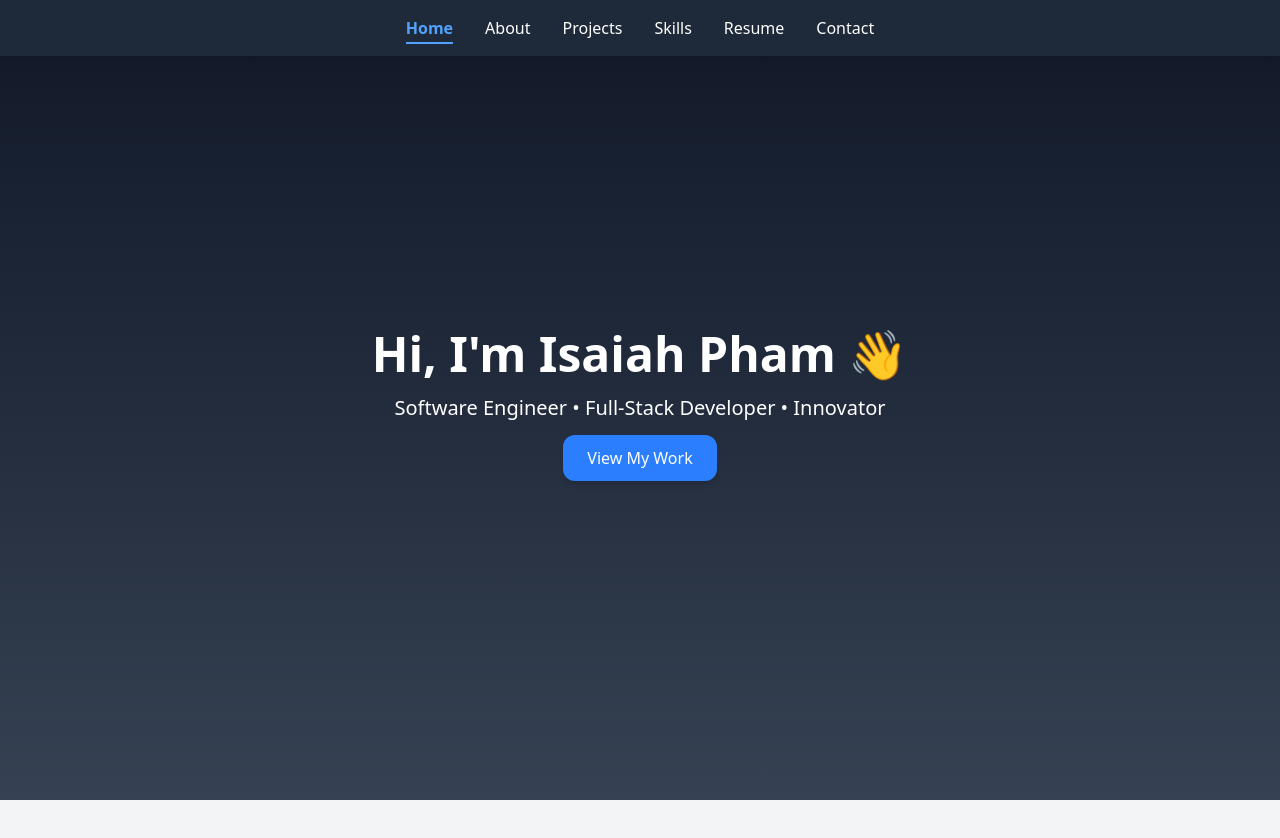
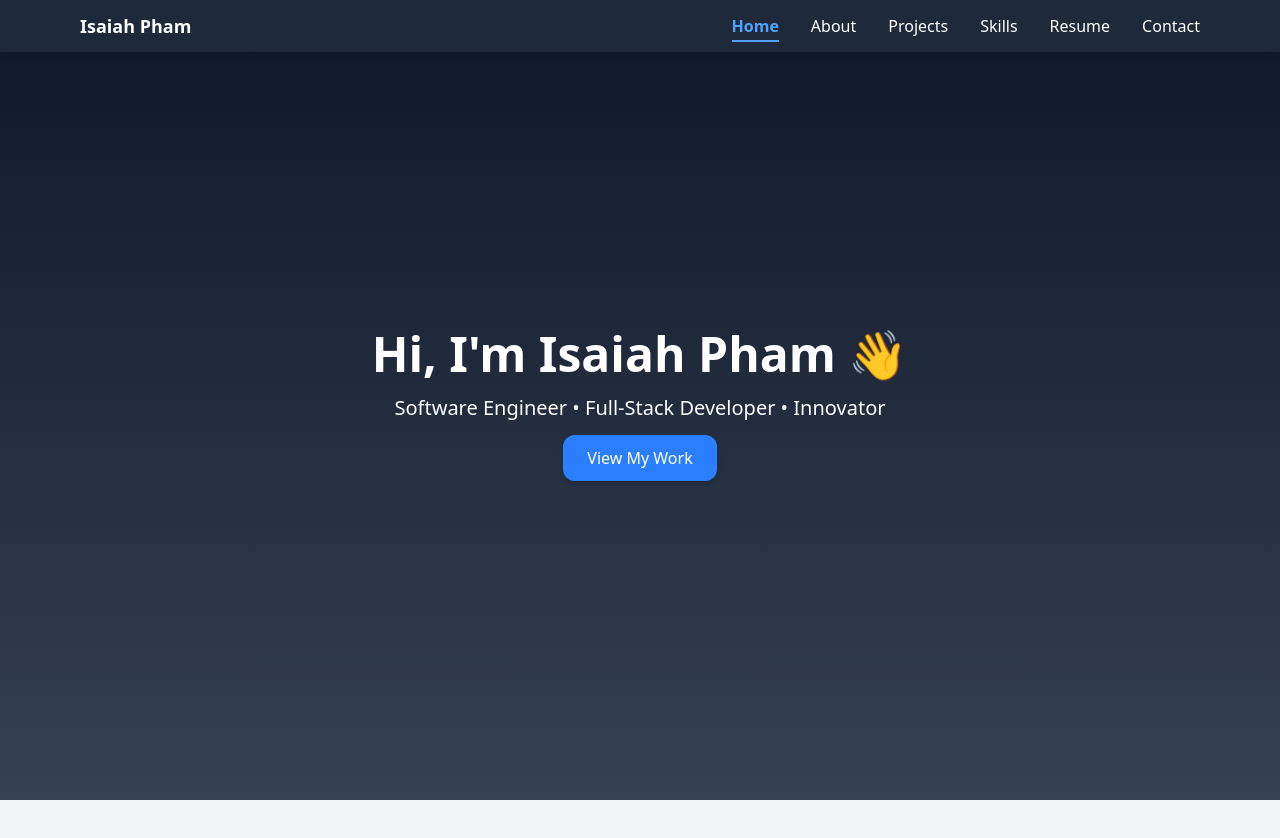
Before and after one commit to qozp/qozp.github.io, a Vue app: page / in a window 1280 px wide. Shown: the top 838 px of the page. Built offline with nearby package versions, Linux system fonts and the light colour scheme.

Commit message:
mobile navbar bug

```diff
--- a/src/components/NavBar.vue
+++ b/src/components/NavBar.vue
@@ -12,6 +12,9 @@ const sections = [
 
 const activeSection = ref('home')
 let observer: IntersectionObserver | null = null
+
+// Track mobile menu state
+const isOpen = ref(false)
 
 onMounted(() => {
   const options = { threshold: 0.5 }
@@ -35,25 +38,54 @@ onBeforeUnmount(() => {
 
 const scrollToSection = (id: string) => {
   const el = document.getElementById(id)
-  if (el) el.scrollIntoView({ behavior: 'smooth', block: 'start' })
+  if (el) {
+    el.scrollIntoView({ behavior: 'smooth', block: 'start' })
+    isOpen.value = false // close menu on mobile after clicking
+  }
 }
 </script>
 
 <template>
-  <nav class="fixed w-full bg-gray-800 text-white py-4 z-50 shadow-md">
-    <div class="flex justify-center gap-8">
+  <nav class="fixed w-full bg-gray-800 text-white z-50 shadow-md">
+    <div class="max-w-6xl mx-auto px-4 py-3 flex justify-between items-center">
+      <!-- Logo / Name -->
+      <div class="text-lg font-bold">Isaiah Pham</div>
+
+      <!-- Desktop Menu -->
+      <div class="hidden md:flex gap-8">
+        <button
+          v-for="s in sections"
+          :key="s.id"
+          @click="scrollToSection(s.id)"
+          class="relative transition-colors"
+          :class="activeSection === s.id ? 'text-blue-400 font-semibold' : 'hover:text-blue-300'"
+        >
+          {{ s.label }}
+          <span
+            class="absolute left-0 -bottom-1 h-[2px] bg-blue-400 transition-all duration-300"
+            :class="activeSection === s.id ? 'w-full' : 'w-0'"
+          ></span>
+        </button>
+      </div>
+
+      <!-- Mobile Hamburger -->
+      <button class="md:hidden flex flex-col gap-1" @click="isOpen = !isOpen">
+        <span class="w-6 h-0.5 bg-white"></span>
+        <span class="w-6 h-0.5 bg-white"></span>
+        <span class="w-6 h-0.5 bg-white"></span>
+      </button>
+    </div>
+
+    <!-- Mobile Dropdown -->
+    <div v-if="isOpen" class="md:hidden bg-gray-900 flex flex-col items-center gap-6 py-6">
       <button
         v-for="s in sections"
         :key="s.id"
         @click="scrollToSection(s.id)"
-        class="relative transition-colors"
+        class="text-lg transition-colors"
         :class="activeSection === s.id ? 'text-blue-400 font-semibold' : 'hover:text-blue-300'"
       >
         {{ s.label }}
-        <span
-          class="absolute left-0 -bottom-1 h-[2px] bg-blue-400 transition-all duration-300"
-          :class="activeSection === s.id ? 'w-full' : 'w-0'"
-        ></span>
       </button>
     </div>
   </nav>
```
